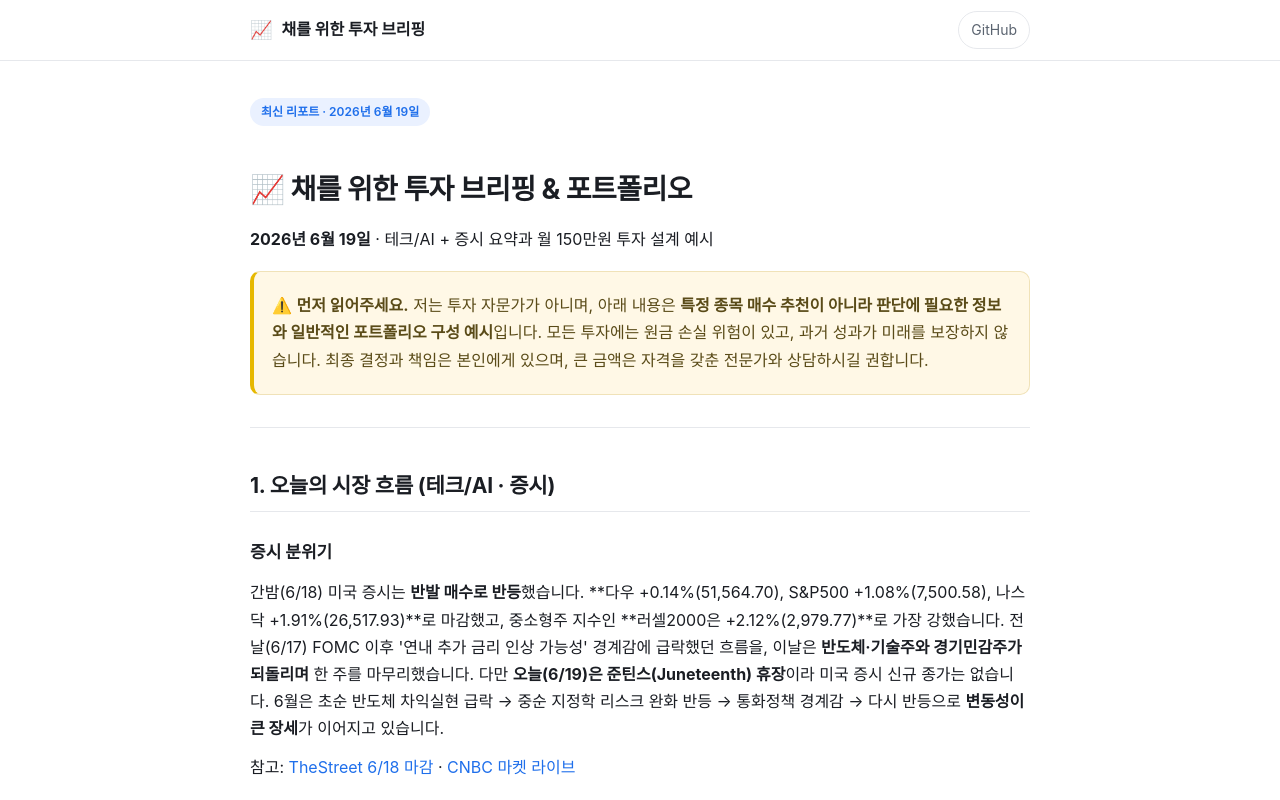
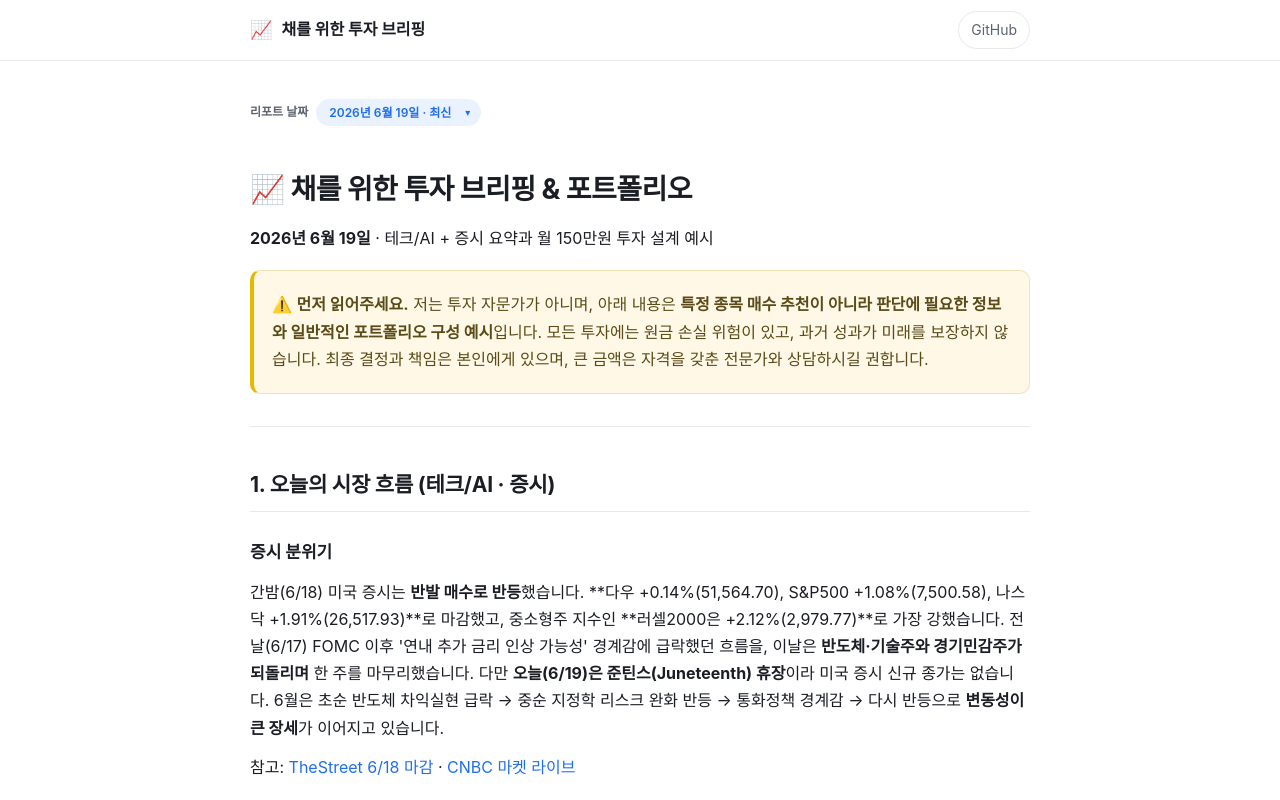
Before and after one commit to chaeniverse/daily-scrap, a Next.js app: page / in a window 1280 px wide. Shown: the top 800 px of the page. Built offline with nearby package versions, Linux system fonts and the light colour scheme.

Commit message:
publish: 주식 리포트 반영 (2026-06-19 12:09)

```diff
--- /dev/null
+++ b/app/_components/DateSelector.js
@@ -0,0 +1,37 @@
+"use client";
+
+import { useRouter } from "next/navigation";
+
+// 상단의 클릭형 날짜 선택 드롭다운.
+// 생성/갱신된 리포트 날짜들만 목록에 나오고, 고르면 그 날짜 리포트로 이동한다.
+export default function DateSelector({ reports, currentSlug, latestSlug }) {
+  const router = useRouter();
+
+  function handleChange(e) {
+    const slug = e.target.value;
+    if (slug === latestSlug) router.push("/");
+    else router.push(`/report/${slug}`);
+  }
+
+  return (
+    <div className="date-selector">
+      <span className="ds-label">리포트 날짜</span>
+      <div className="ds-control">
+        <select
+          className="ds-select"
+          value={currentSlug}
+          onChange={handleChange}
+          aria-label="리포트 날짜 선택"
+        >
+          {reports.map((r) => (
+            <option key={r.slug} value={r.slug}>
+              {r.displayDate}
+              {r.slug === latestSlug ? " · 최신" : ""}
+            </option>
+          ))}
+        </select>
+        <span className="ds-caret" aria-hidden="true">▾</span>
+      </div>
+    </div>
+  );
+}
--- a/app/globals.css
+++ b/app/globals.css
@@ -107,6 +107,53 @@ body {
   border-radius: 999px;
   padding: 4px 11px;
   margin-bottom: 14px;
+}
+
+/* ── 날짜 선택 드롭다운 ── */
+.date-selector {
+  display: inline-flex;
+  align-items: center;
+  gap: 8px;
+  margin-bottom: 14px;
+}
+.ds-label {
+  font-size: 12px;
+  font-weight: 600;
+  color: var(--text-soft);
+}
+.ds-control {
+  position: relative;
+  display: inline-flex;
+  align-items: center;
+}
+.ds-select {
+  appearance: none;
+  -webkit-appearance: none;
+  -moz-appearance: none;
+  font-family: inherit;
+  font-size: 12px;
+  font-weight: 600;
+  color: var(--accent);
+  background: var(--accent-soft);
+  border: 1px solid transparent;
+  border-radius: 999px;
+  padding: 5px 28px 5px 12px;
+  cursor: pointer;
+  transition: border-color 0.15s, background 0.15s;
+}
+.ds-select:hover {
+  border-color: var(--accent);
+}
+.ds-select:focus-visible {
+  outline: none;
+  border-color: var(--accent);
+}
+.ds-caret {
+  position: absolute;
+  right: 11px;
+  font-size: 10px;
+  color: var(--accent);
+  pointer-events: none;
 }
 
 .archive {
--- a/app/page.js
+++ b/app/page.js
@@ -1,5 +1,6 @@
 import { getAllReports } from "../lib/reports";
 import Markdown from "./_components/Markdown";
+import DateSelector from "./_components/DateSelector";
 
 export const dynamic = "force-static";
 
@@ -16,11 +17,16 @@ export default function Home() {
   }
 
   const [latest, ...rest] = reports;
+  const dateList = reports.map((r) => ({ slug: r.slug, displayDate: r.displayDate }));
 
   return (
     <>
       <section className="page-intro">
-        <span className="latest-badge">최신 리포트 · {latest.displayDate}</span>
+        <DateSelector
+          reports={dateList}
+          currentSlug={latest.slug}
+          latestSlug={latest.slug}
+        />
       </section>
 
       <article>
```
Also changed, not shown: app/report/[slug]/page.js (+13 -1 lines), 1 other file (tests, documents, lock files or other folders).
